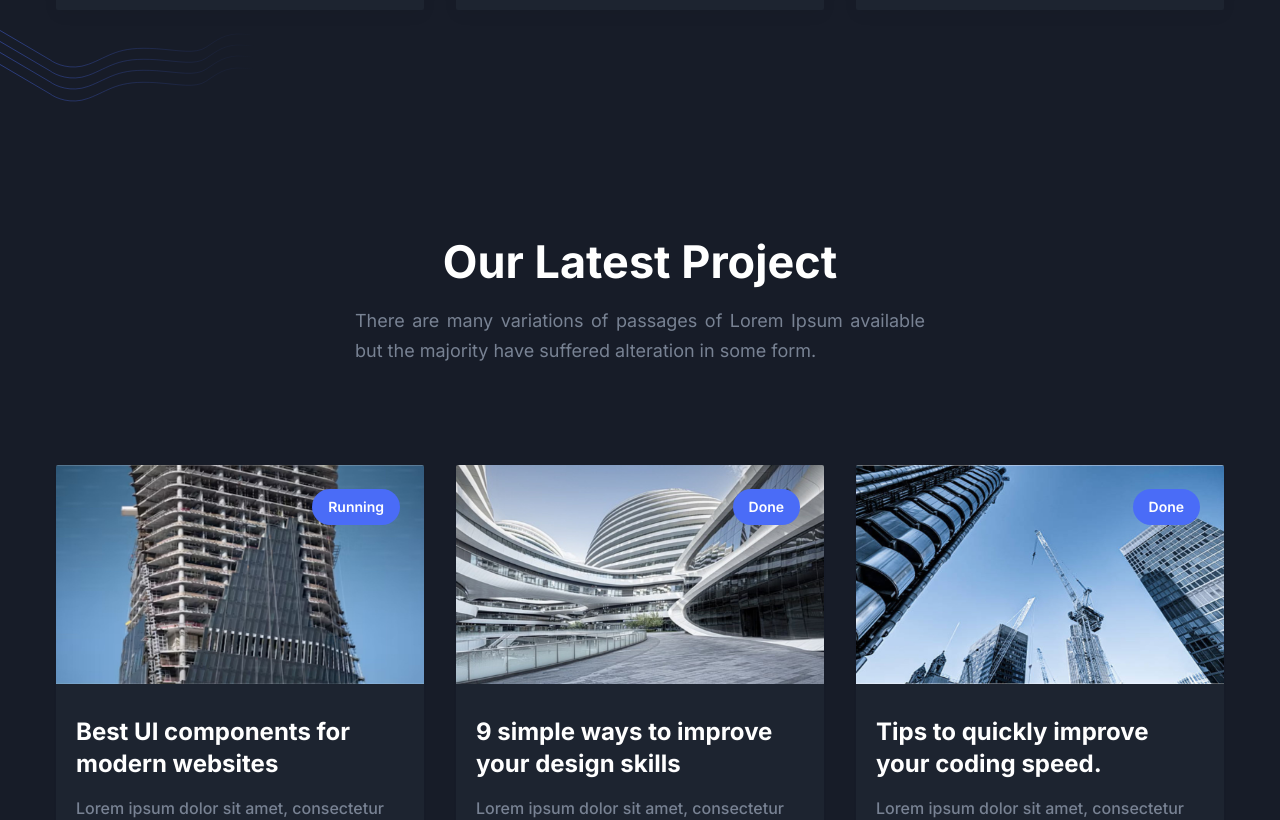
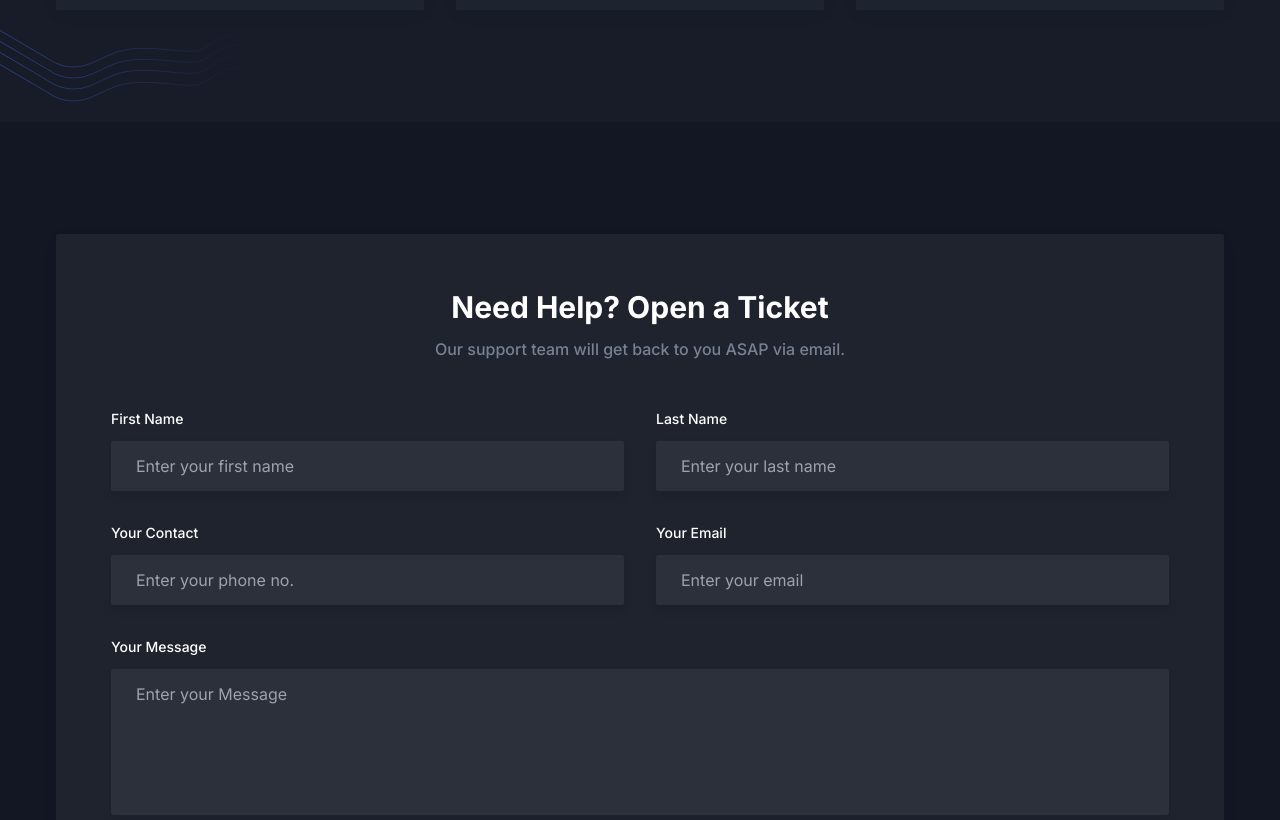
Before and after one commit to dipan/real-estate, a Next.js app: page / in a window 1280 px wide. Shown: the part 4040-4860 px from the top of the page. Built offline with nearby package versions, Linux system fonts and the light colour scheme.

Commit message:
doc: remove blog selction

```diff
--- a/app/page.tsx
+++ b/app/page.tsx
@@ -31,7 +31,7 @@ export default function Home() {
       <AboutSectionTwo />
       <Testimonials />
       {/* <Pricing /> */}
-      <Blog />
+      {/* <Blog /> */}
       <Contact />
     </>
   );
```
